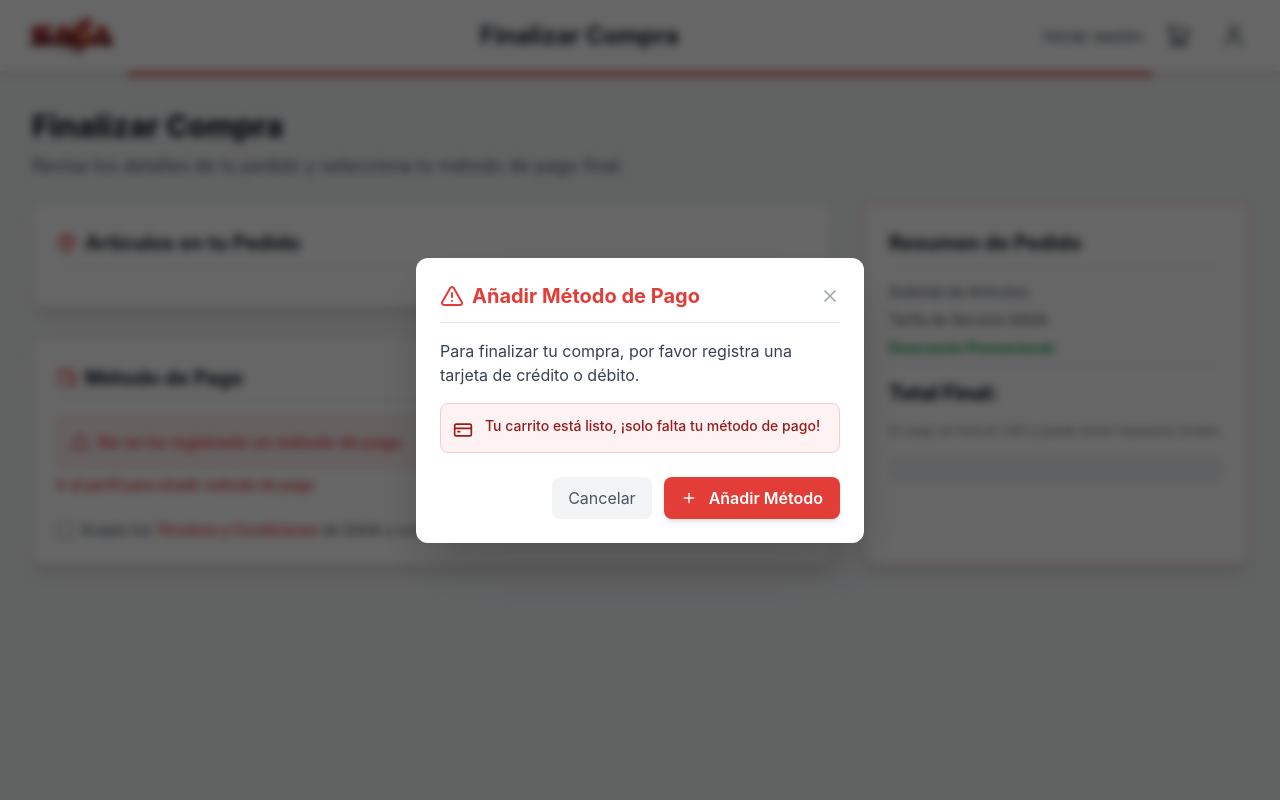
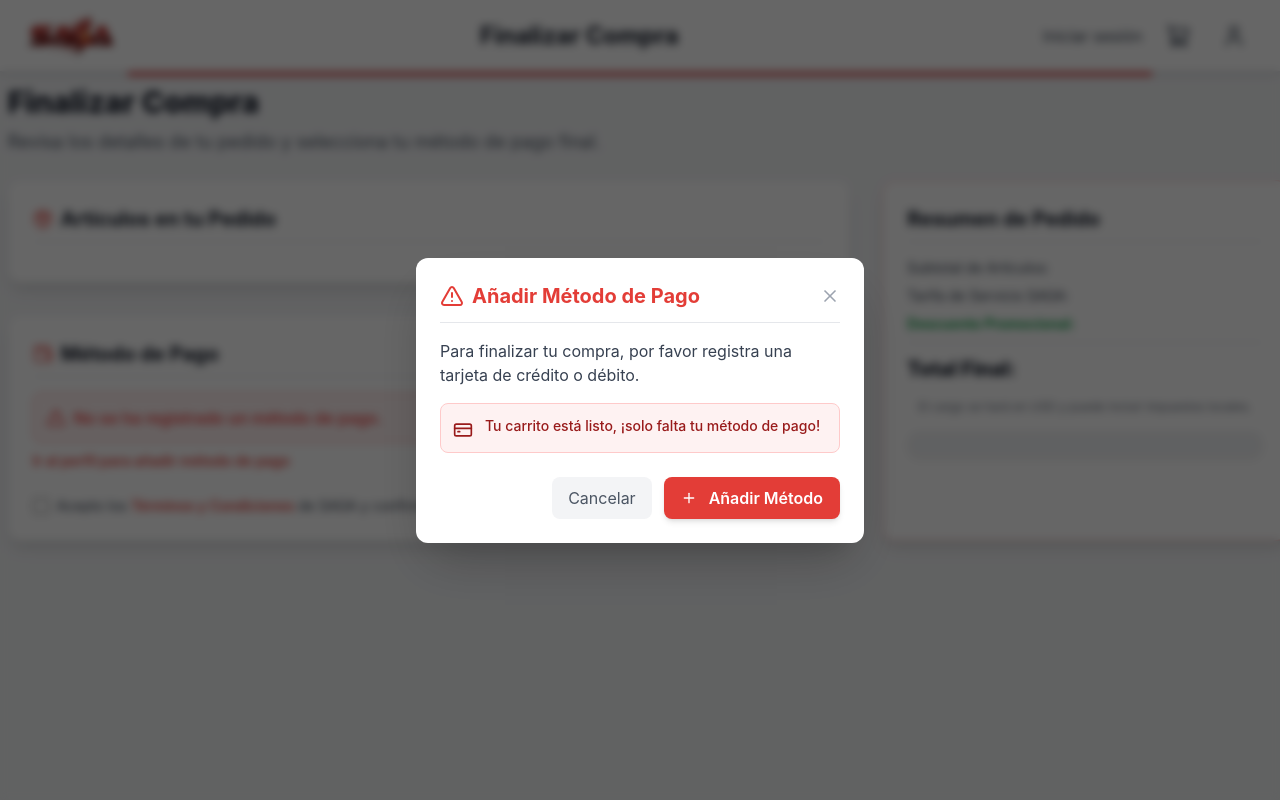
Before and after one commit to ij23-0669-cloud/SagaF, a Django app: page /pago/ in a window 1280 px wide. Run offline with Django 5.2, Linux system fonts and the light colour scheme; some libraries are stand-ins or nearby versions.

Commit message:
Arreglé como se vei el index

```diff
--- a/core/static/core/css/styles.css
+++ b/core/static/core/css/styles.css
@@ -30,11 +30,10 @@ body{
 
 /* Contenedor global y utilidades de layout */
 .container, .main-content-area, .admin-layout, .content-container{
-    max-width:var(--container-max);
-    margin-left:auto;
-    margin-right:auto;
-    padding-left:1.5rem;
-    padding-right:1.5rem;
+    max-width: 100% !important;
+    width: 100% !important;
+    margin: 0.6% !important;
+    padding: 0 !important;
 }
 @media (min-width:1024px){
     .container, .main-content-area, .admin-layout, .content-container{
--- a/core/templates/core/index.html
+++ b/core/templates/core/index.html
@@ -425,8 +425,8 @@ function renderGameSection(containerId, title, games) {
 
 
 
-    <!-- 2. Contenido Principal (Sidebar + Catálogo) -->
-<main class="flex flex-1 w-full mt-[1%]">
+    <main class="flex flex-grow w-full mt-4"><!-- 2. Contenido Principal (Sidebar + Catálogo) -->
+
 
         <!-- Overlay para Sidebar en Mobile -->
         <div id="sidebar-overlay" onclick="toggleSidebar()" class="fixed inset-0 bg-black opacity-50 z-20 hidden lg:hidden"></div>
```
